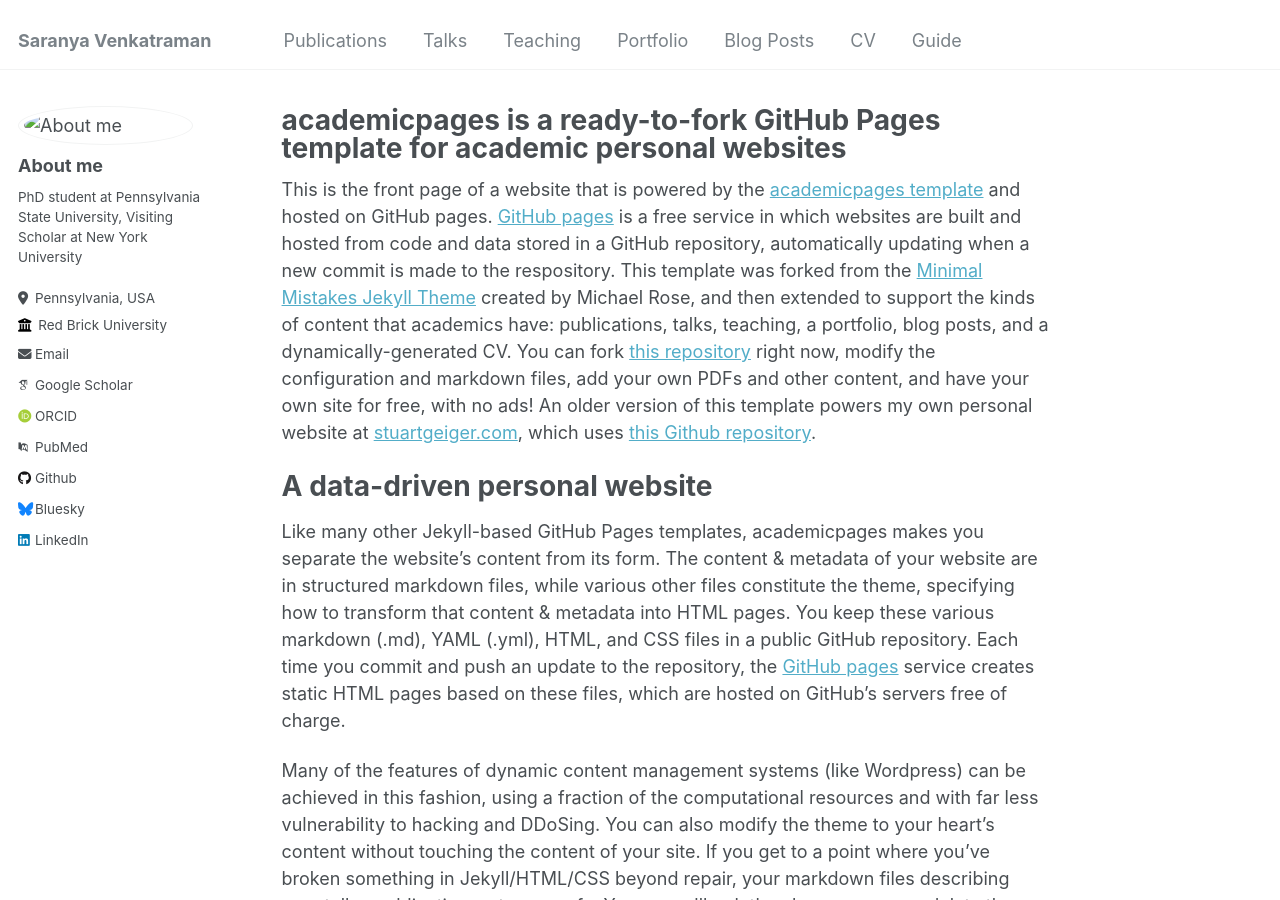
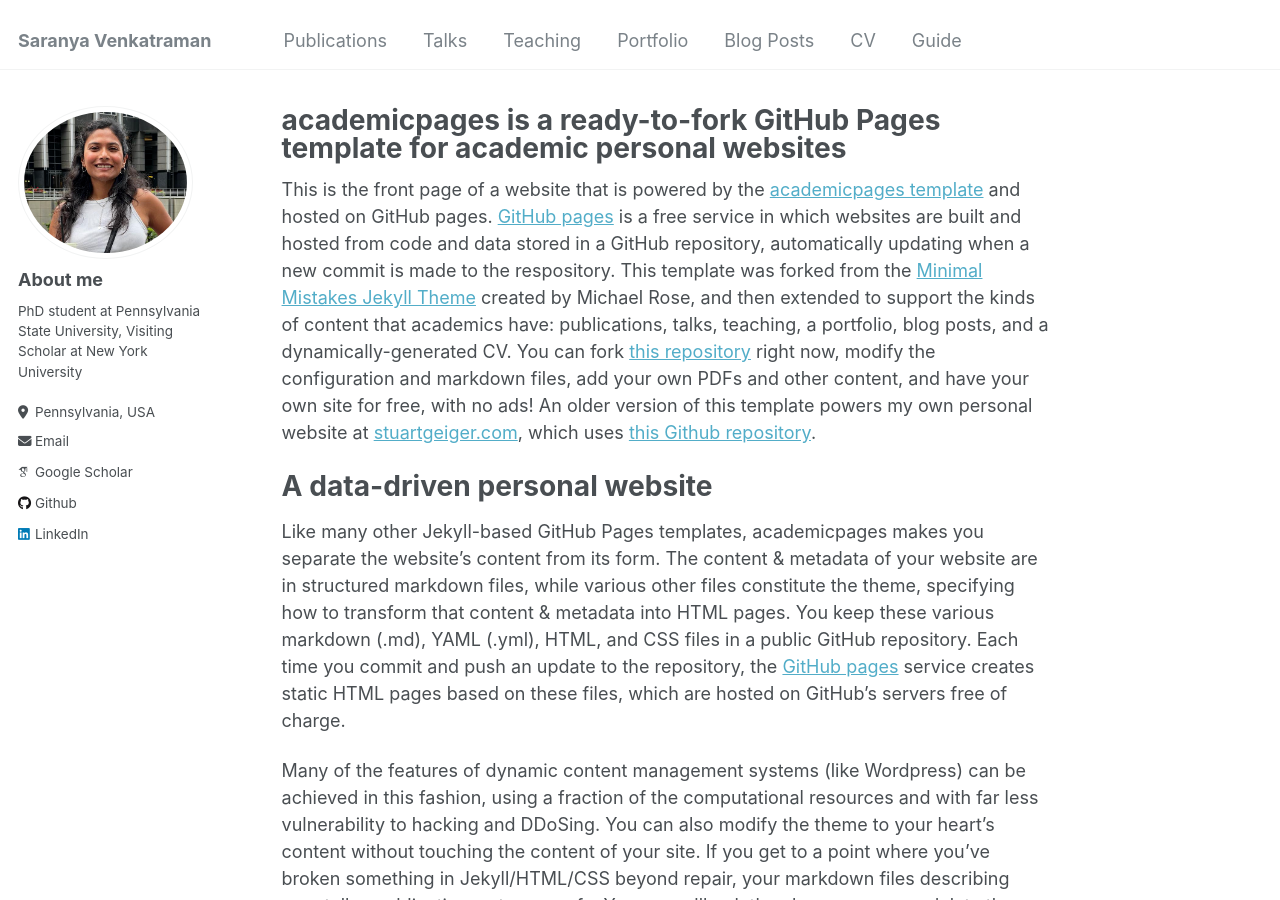
Before and after one commit to saranya-venkatraman/saranya-venkatraman.github.io, a Jekyll site: the page built from _pages/about.md, in a window 1280 px wide and 900 px high. Built offline with Jekyll 4.4.1, drawn with Linux system fonts in a browser that asks for light colours; some web fonts are replaced; part of the change alters nothing that is shown.

Commit message:
Update _config.yml

```diff
--- a/_config.yml
+++ b/_config.yml
@@ -21,12 +21,11 @@ repository               : "academicpages/academicpages.github.io"
 #               Additional customization can be done by editing /_includes/author-profile.html
 author:
   # Biographic information
-  avatar           : "/images/profile.png"
+  avatar           : "profile.png"
   name             : "About me"
   pronouns         : # example: "she/her"
   bio              : "PhD student at Pennsylvania State University, Visiting Scholar at New York University"
   location         : "Pennsylvania, USA"
-  employer         : "Red Brick University"
   uri              : # URL
   email            : "saranyav@psu.edu"
 
@@ -34,8 +33,8 @@ author:
   arxiv            : # URL - Update with the correct link to your profile
   googlescholar    : "https://scholar.google.com/citations?user=qrvxwt4AAAAJ&hl=en"
   impactstory      : # URL
-  orcid            : "http://orcid.org/yourorcidurl"
-  pubmed           : "https://www.ncbi.nlm.nih.gov/pubmed/?term=john+snow"
+  orcid            :
+  pubmed           :
   researchgate     : # URL
 
   # Repositories and software development
@@ -47,7 +46,7 @@ author:
   stackoverflow    : # User number or user number and name (i.e., use "1" or "1/jeff-atwood")
 
   # Social media
-  bluesky          : "bsky.app" # Replace this with you Bluesky username
+  bluesky          :  # Replace this with you Bluesky username
   facebook         : # Username
   flickr           : # Username
   foursquare       : # Username
```
